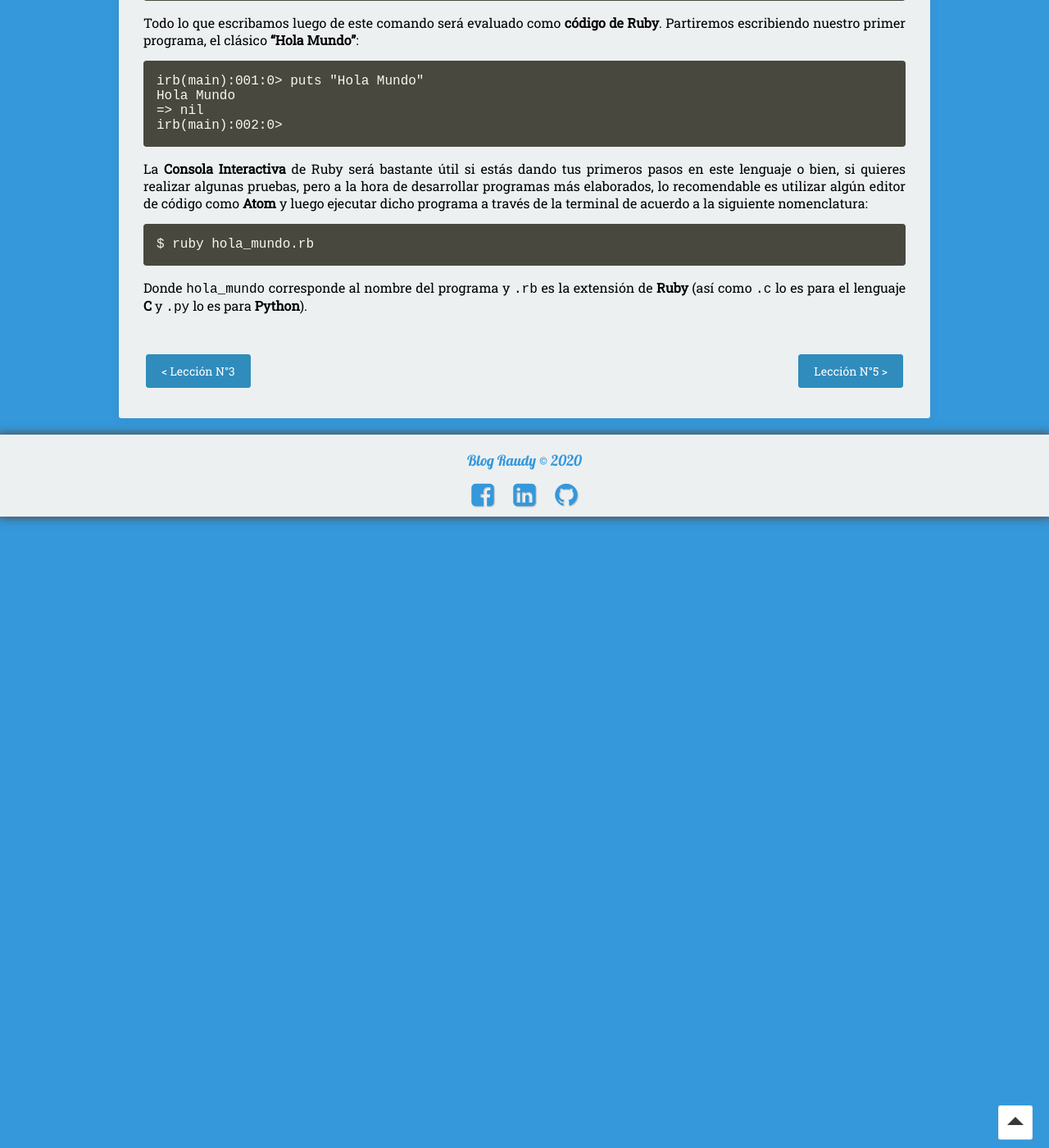
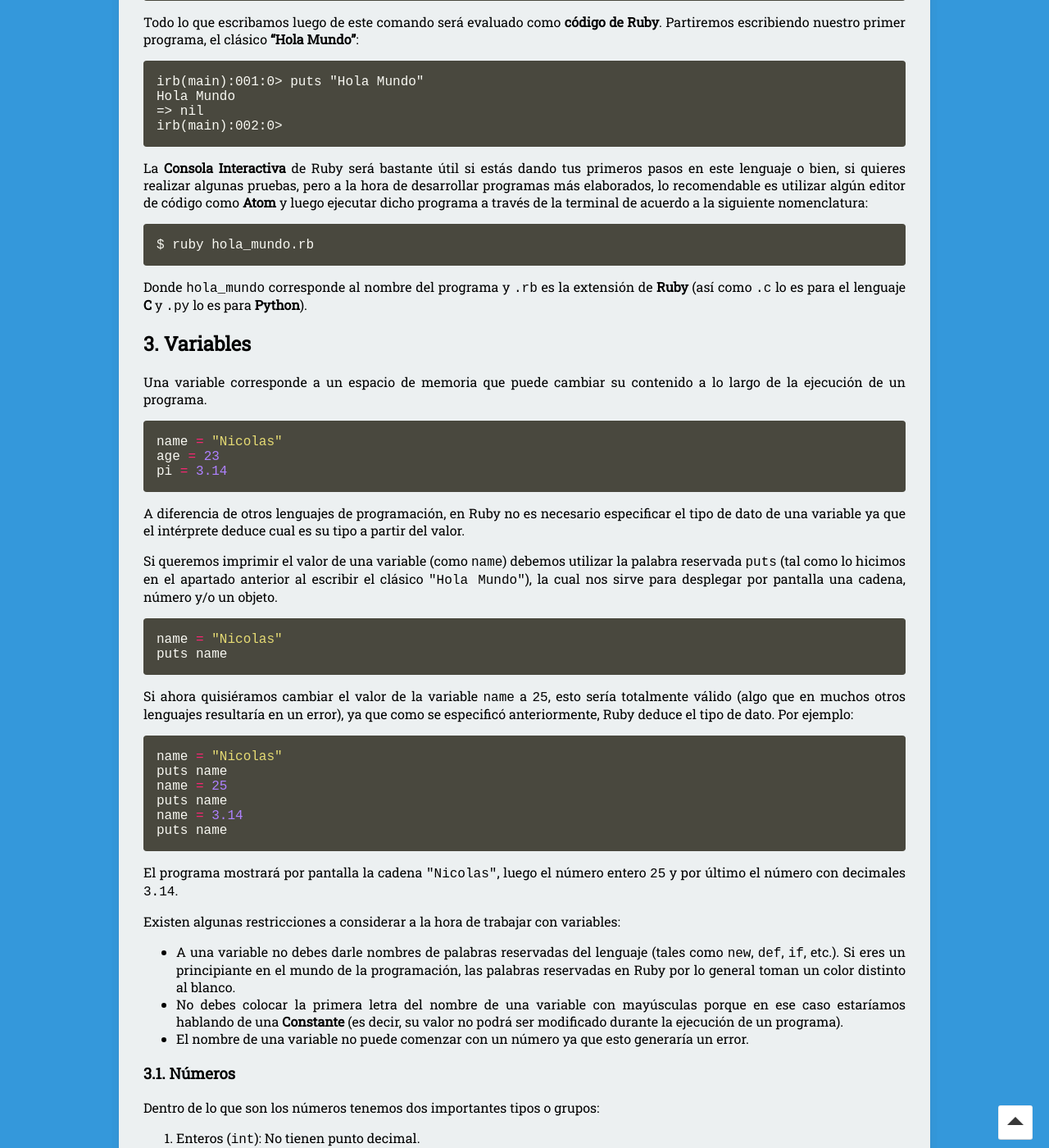
Before and after one commit to nisoto/Blog-anterior-2.0, a Jekyll site: the page built from _posts/2020-04-12-rails-iv-ruby-en-detalle.md, in a window 1280 px wide and 1400 px high, scrolled down 707 px. Shown: the whole window at 82% size. Built offline with Jekyll 4.4.1, drawn with Linux system fonts in a browser that asks for light colours; nearby versions of some CDN libraries; some of the changed text lies outside the part shown.

Commit message:
Update 2020-04-12-rails-iv-ruby-en-detalle.md

````diff
--- a/_posts/2020-04-12-rails-iv-ruby-en-detalle.md
+++ b/_posts/2020-04-12-rails-iv-ruby-en-detalle.md
@@ -43,6 +43,107 @@ $ ruby hola_mundo.rb
 
 Donde `hola_mundo` corresponde al nombre del programa y `.rb` es la extensión de **Ruby** (así como `.c` lo es para el lenguaje **C** y `.py` lo es para **Python**).
 
+## 3. Variables
+
+Una variable corresponde a un espacio de memoria que puede cambiar su contenido a lo largo de la ejecución de un programa.
+
+``` rb
+name = "Nicolas"
+age = 23
+pi = 3.14
+```
+
+A diferencia de otros lenguajes de programación, en Ruby no es necesario especificar el tipo de dato de una variable ya que el intérprete deduce cual es su tipo a partir del valor.
+
+Si queremos imprimir el valor de una variable (como `name`) debemos utilizar la palabra reservada `puts` (tal como lo hicimos en el apartado anterior al escribir el clásico `"Hola Mundo"`), la cual nos sirve para desplegar por pantalla una cadena, número y/o un objeto.
+
+``` rb
+name = "Nicolas"
+puts name
+```
+
+Si ahora quisiéramos cambiar el valor de la variable `name` a `25`, esto sería totalmente válido (algo que en muchos otros lenguajes resultaría en un error), ya que como se especificó anteriormente, Ruby deduce el tipo de dato. Por ejemplo:
+
+``` rb
+name = "Nicolas"
+puts name
+name = 25
+puts name
+name = 3.14
+puts name
+```
+
+El programa mostrará por pantalla la cadena `"Nicolas"`, luego el número entero `25` y por último el número con decimales `3.14`.
+
+Existen algunas restricciones a considerar a la hora de trabajar con variables:
+* A una variable no debes darle nombres de palabras reservadas del lenguaje (tales como `new`, `def`, `if`, etc.). Si eres un principiante en el mundo de la programación, las palabras reservadas en Ruby por lo general toman un color distinto al blanco.
+* No debes colocar la primera letra del nombre de una variable con mayúsculas porque en ese caso estaríamos hablando de una **Constante** (es decir, su valor no podrá ser modificado durante la ejecución de un programa).
+* El nombre de una variable no puede comenzar con un número ya que esto generaría un error.
+
+### 3.1. Números
+
+Dentro de lo que son los números tenemos dos importantes tipos o grupos:
+
+1. Enteros (`int`): No tienen punto decimal.
+2. Punto Flotante (`float`): Contienen al menos un dígito después del punto.
+
+Algunos ejemplos:
+
+``` rb
+x = 20        # Entero
+y = 20.0      # Punto flotante
+z = 365       # Entero
+w = 3.141592  # Punto flotante
+```
+
+Tal como sucede en otros lenguajes, si ejecutamos una operación aritmética entre 2 números enteros, el resultado será un entero, y lo mismo ocurrirá para los números de punto flotante:
+
+``` rb
+x = 10
+y = 3
+puts x / y  # 3
+
+a = 10.0
+b = 3.0
+puts a / b  # 3.3333333333333335
+```
+
+No olvidemos que en Ruby los números no son primitivos, **¡son objetos!**; por lo que como todo objeto, éstos tienen métodos asociados. Algunos de los más utilizados son los siguientes:
+
+``` rb
+# Determina el valor absoluto de un número
+a = -10
+puts a.abs  # 10
+
+# Determina si un número es par o impar
+b = 3
+puts b.even?  # FALSE
+# Imprimirá por pantalla TRUE si se trata de un número par o FALSE en caso contrario
+
+# Determina el sucesor de un número
+c = 2
+puts c.next  # 3
+
+# Convierte un número entero a punto flotante
+d = 10
+puts d.to_f  # 10.0
+
+# Convierte un número de punto flotante a entero
+e = 12.53
+puts e.to_i  # 12 (retorna la parte entera)
+```
+
+### 3.2. Cadenas
+
+Hola.
+
+## 10. Bibliografía
+
+1. [Ruby](https://www.ruby-lang.org/es/documentation/quickstart/) en 20 minutos.
+2. [CódigoFacilito](https://codigofacilito.com/articulos/por-que-aprender-ruby), curso gratuito de Ruby.
+3. [Udemy](https://www.udemy.com/course/curso-ruby-rails/), curso pagado de Ruby y Ruby on Rails.
+4. [Ruby Guides](https://www.rubyguides.com/ruby-tutorial/), tutorial gratuito para principiantes (en inglés).
+
 |     |     |
 |:----|----:|
 | [< Lección N°3](https://nisoto.github.io/rails-iii-instalacion/){: .btn .btn-info} | [Lección N°5 >](https://nisoto.github.io/rails-v-git-en-detalle/){: .btn .btn-info} |
````
